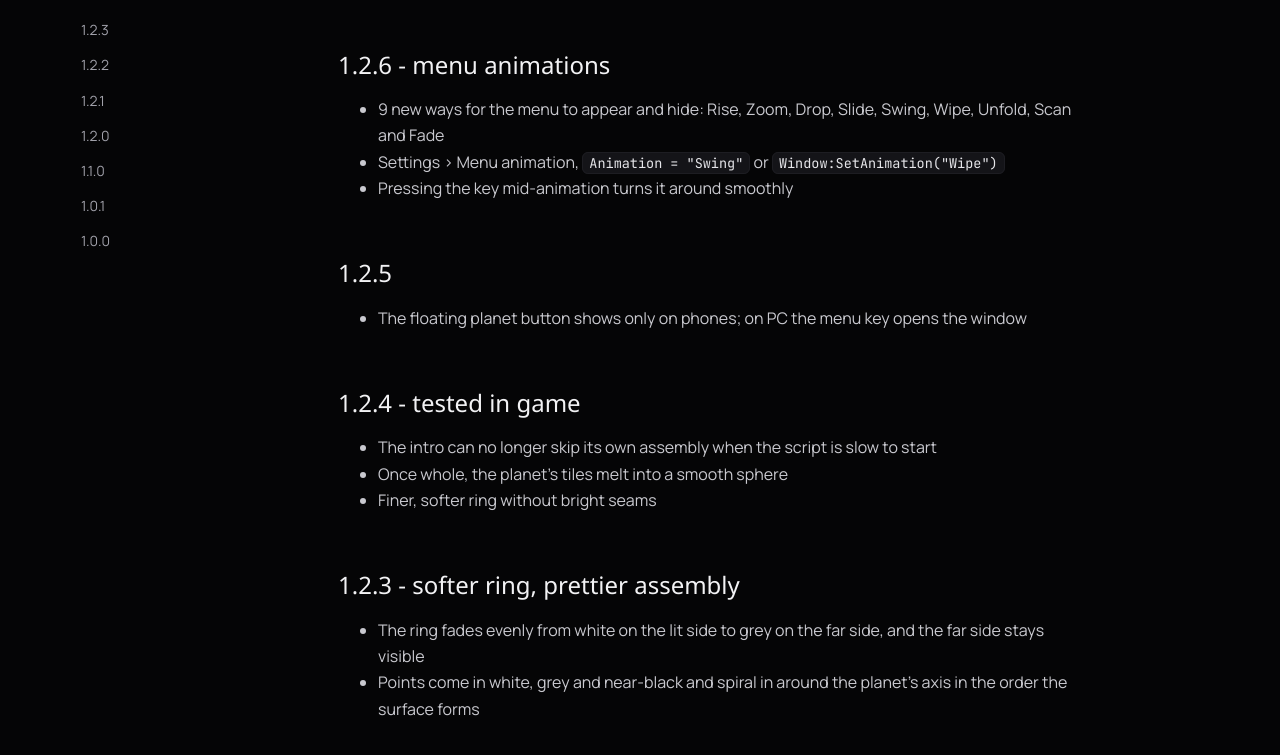
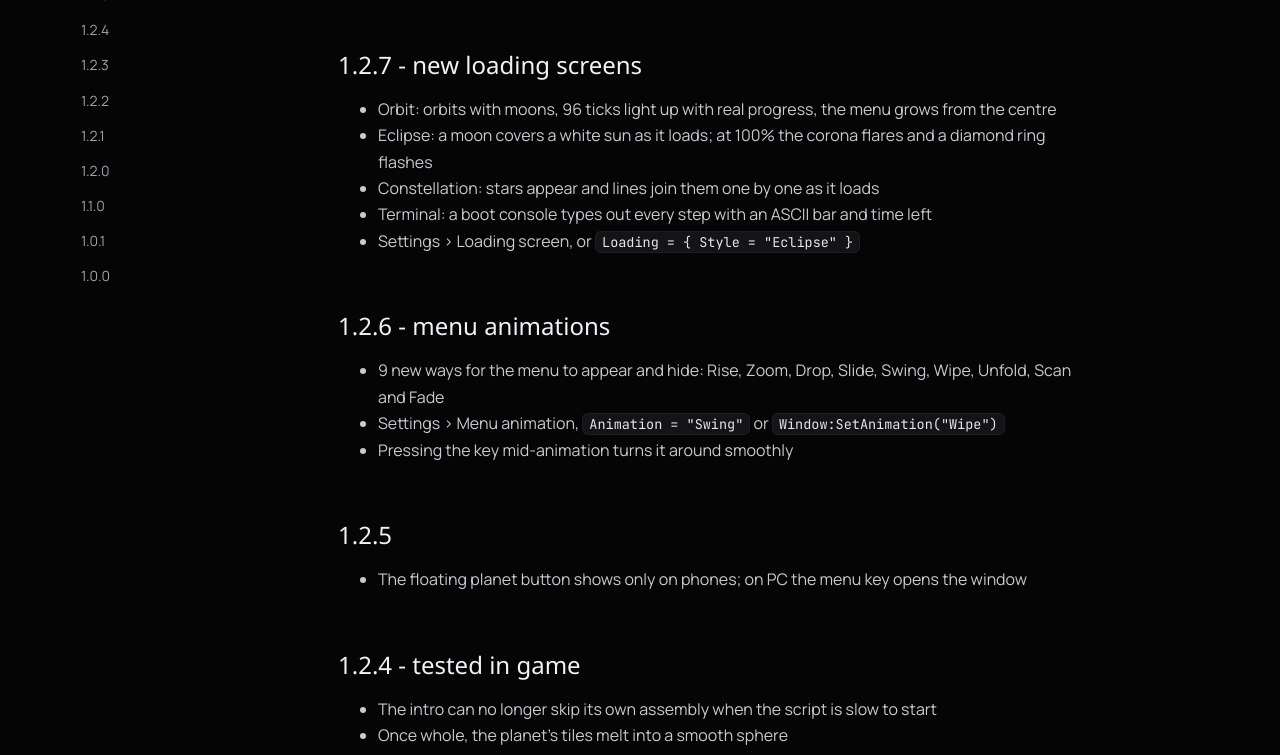
Before and after one commit to ProximityDevProject/ProximityGUI, a plain HTML site: page site/changelog.html in a window 1280 px wide. Shown: the part 243-998 px from the top of the page. Drawn offline with Linux system fonts and the light colour scheme; a web font is replaced by a local one.

Commit message:
1.2.7: Orbit, Eclipse, Constellation and Terminal loading screens
Co-Authored-By: Claude Opus 5.5 <noreply@anthropic.com>

```diff
--- a/site/changelog.html
+++ b/site/changelog.html
@@ -12,6 +12,7 @@
 <div class="wrap page">
 <aside class="toc">
   <b>Versions</b>
+  <a href="#v127">1.2.7</a>
   <a href="#v126">1.2.6</a>
   <a href="#v125">1.2.5</a>
   <a href="#v124">1.2.4</a>
@@ -27,6 +28,15 @@
   <span class="eyebrow">History</span>
   <h1>Changelog</h1>
   <p class="lead">What changed and when. The library tells players about a new version by itself.</p>
+
+  <h2 id="v127">1.2.7 - new loading screens</h2>
+  <ul>
+    <li>Orbit: orbits with moons, 96 ticks light up with real progress, the menu grows from the centre</li>
+    <li>Eclipse: a moon covers a white sun as it loads; at 100% the corona flares and a diamond ring flashes</li>
+    <li>Constellation: stars appear and lines join them one by one as it loads</li>
+    <li>Terminal: a boot console types out every step with an ASCII bar and time left</li>
+    <li>Settings &gt; Loading screen, or <code>Loading = { Style = "Eclipse" }</code></li>
+  </ul>
 
   <h2 id="v126">1.2.6 - menu animations</h2>
   <ul>
```
Also changed, not shown: site/index.html (+1 -1 lines), site/start.html (+1 -1 lines), site/window.html (+2 -2 lines), 10 other files.
